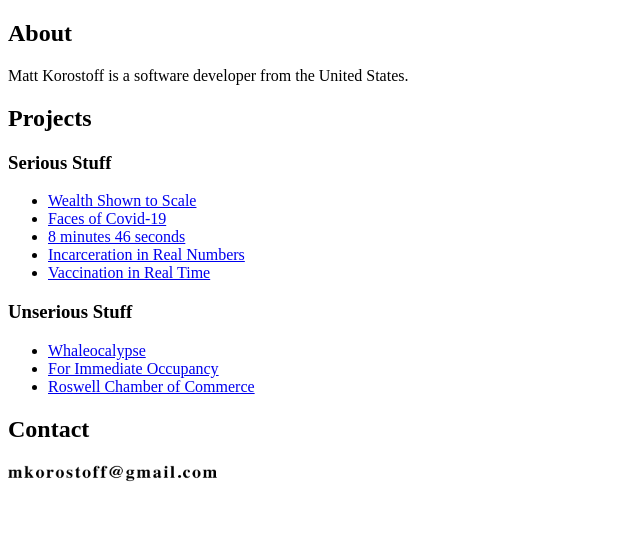
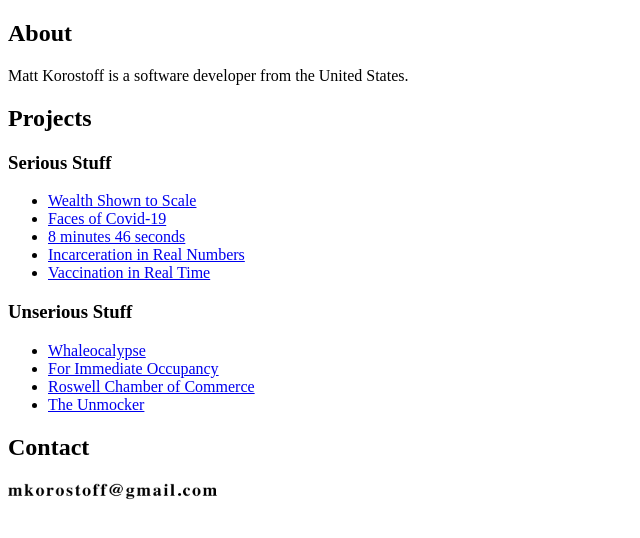
Before and after one commit to MKorostoff/mkorostoff.github.io, a plain HTML site: page index.html in a window 1280 px wide. Shown: the whole page, without its empty margins (0-640 px from the left). Drawn offline with Linux system fonts and the light colour scheme.

Commit message:
Add unmocker

```diff
--- a/index.html
+++ b/index.html
@@ -33,6 +33,7 @@ Matt Korostoff is a software developer from the United States.
   <li><a href="https://whaleocalypse.com">Whaleocalypse</a></li>
   <li><a href="https://forimmediateoccupancy.blogspot.com">For Immediate Occupancy</a></li>
   <li><a href="https://roswellchamberofcommerce.blogspot.com">Roswell Chamber of Commerce</a></li>
+  <li><a href="https://github.com/MKorostoff/unmocker">The Unmocker</a></li>
 </ul>
 <h2>Contact</h2>
 <img width="210" height="20" alt="My email address, rendered as an image to defeat spambots. My sincere apologies for using an image as text. It is the letter M followed by my last name, at gmail." src="email.png" />
```
